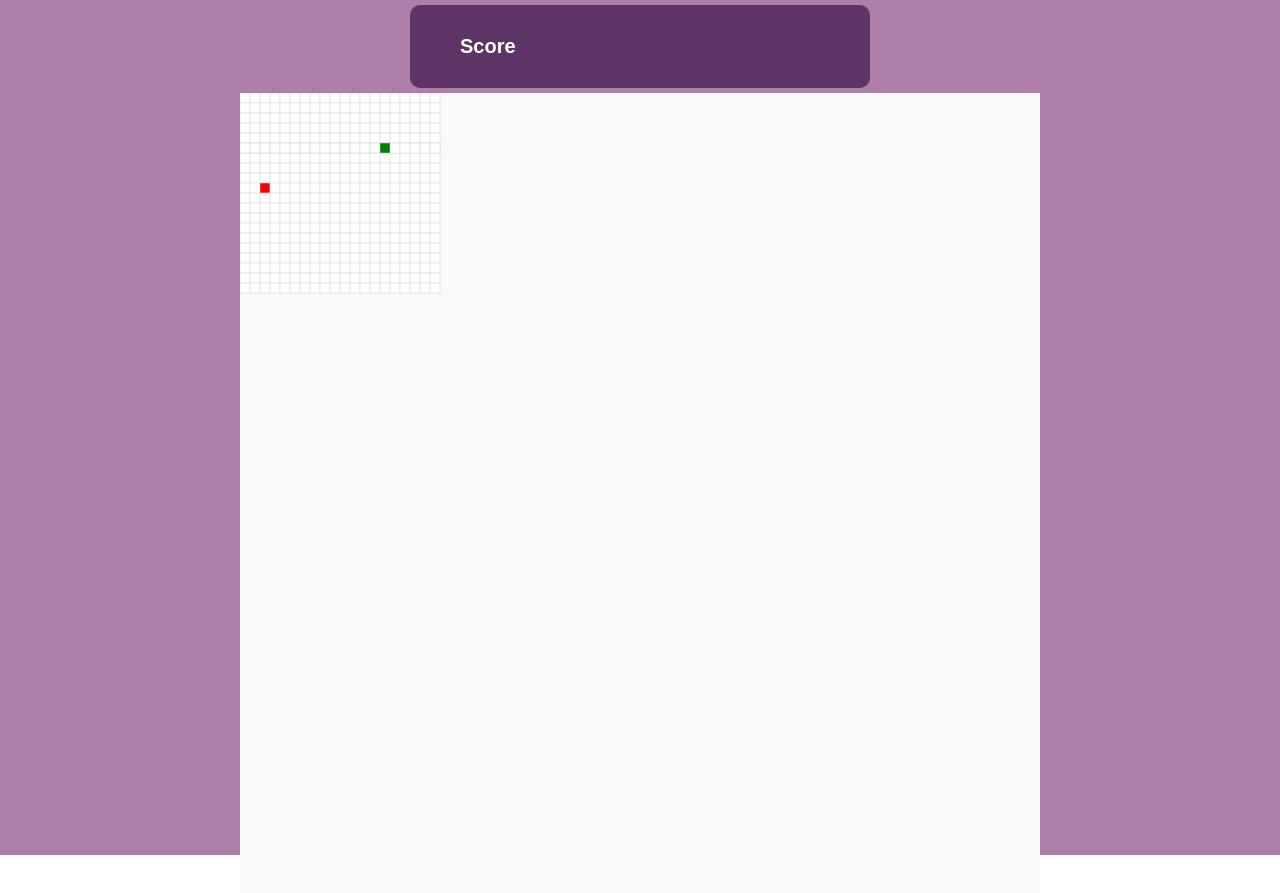
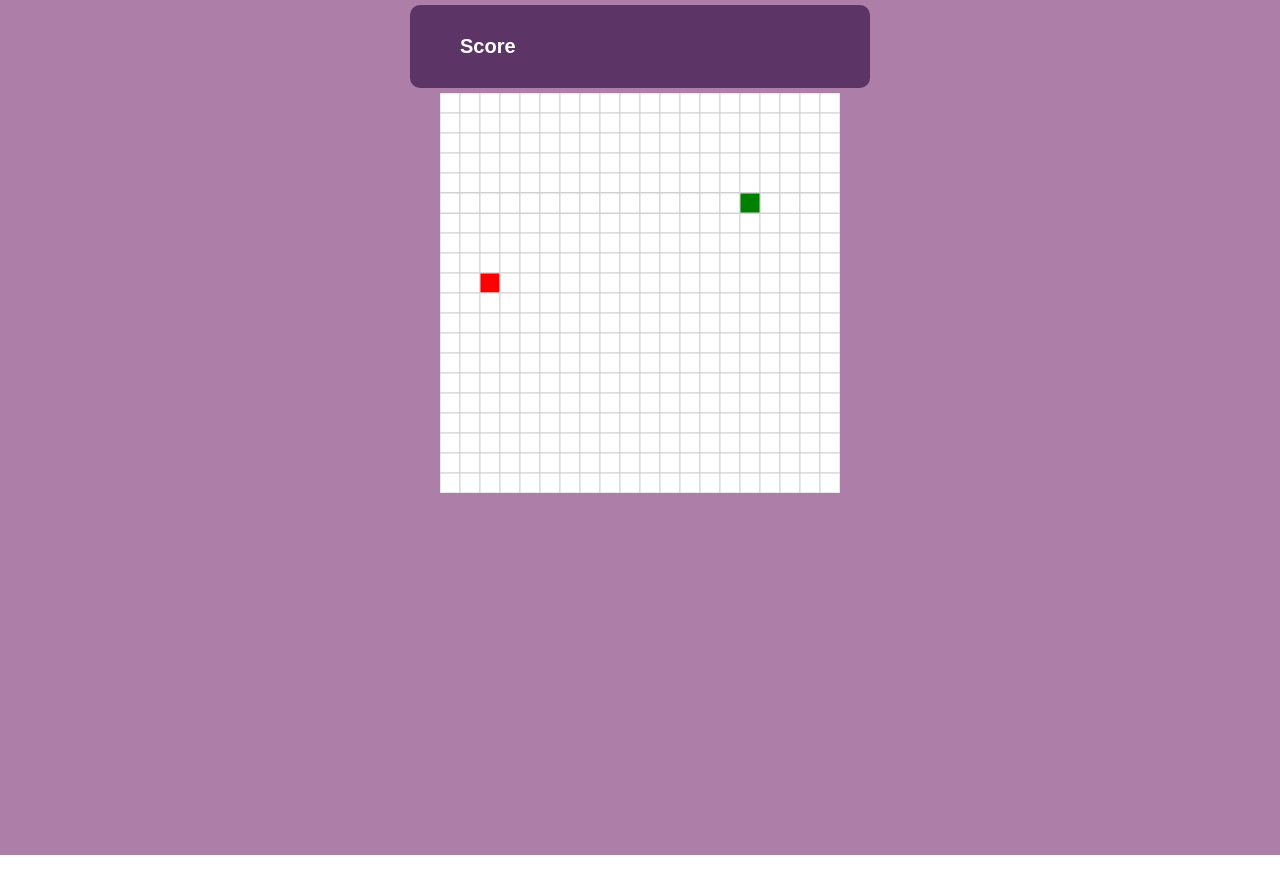
Before and after one commit to forskillzor/snake.PRO2-canvas-based-, a website built with webpack: page src/index.html in a window 1280 px wide. Both pictures are taken after a click on the button "Новая игра". After the commit the page ends 855 px from the top, so only its background shows below. Built offline with nearby package versions, Linux system fonts and the light colour scheme.

Commit message:
delete snake interval, modify game interval

```diff
--- a/src/css/style.css
+++ b/src/css/style.css
@@ -27,11 +27,9 @@ body{
 	border-radius: 10px;
 }
 .game{
-	padding: none;
-	margin: none;
-
-	overflow: hidden;
-	box-sizing: border-box;
+	padding: 0px;
+	margin: 0px;
+    overflow: visible;
 }
 .title{
 	font-weight: 700;
@@ -52,6 +50,9 @@ body{
 	background-color: green;
 }
 .game-wrapper{
+    display: flex;
+	justify-content: center;
+	align-items: center;
 	position: relative;
 	box-sizing: border-box;
 
@@ -64,8 +65,7 @@ body{
 }
 .new-game{
 	position: absolute;
-	top: 350px;
-	left:300px;
+    margin: auto auto;
 
 	padding: 20px 20px;
 
--- a/src/index.html
+++ b/src/index.html
@@ -16,7 +16,7 @@
 			</div>
 		</div>
 		<div class="game-wrapper">
-			<canvas class="game" width="800px" height="800px"></canvas>
+			<canvas class="game"></canvas>
 			<button class="new-game">Новая игра</button>
 		</div>
 	</div><!-- /.app -->
--- a/src/modules/app.js
+++ b/src/modules/app.js
@@ -1,7 +1,14 @@
 import {Game} from './game.js'
+import {game_settings} from "./game.config";
 export class App{
 
 	constructor(){
 		this.game = new Game();
+		this.wrapper = document.querySelector('.game-wrapper')
+        applySettings(this.wrapper);
 	}
 }
+const applySettings = (el) => {
+	el.style.width = game_settings.area_width * game_settings.cell_width + 'px';
+	el.style.height = game_settings.area_height * game_settings.cell_height + 'px';
+};
--- a/src/modules/cell.js
+++ b/src/modules/cell.js
@@ -1,5 +1,8 @@
-import {colors} from './game.config'
+import {colors, game_settings} from './game.config'
+
 const canvas = document.querySelector('.game');
+canvas.width = game_settings.area_width * game_settings.cell_width;
+canvas.height = game_settings.area_height * game_settings.cell_height;
 export const ctx = canvas.getContext('2d');
 
 export class Cell{
--- a/src/modules/game.js
+++ b/src/modules/game.js
@@ -11,17 +11,23 @@ export class Game{
 		this.snake = null;
 		this.isRunning = false;
 		this.KeyboardHandler();
+		this.gameInterval = null;
+	}
+	start(){
 		this.gameInterval = setInterval(() => {
 			if (this.snake.isClosed && this.isRunning){
 				this.gameOver()
 			}
-			// self.$score.textContent = self.snake.body.length-1
-		},10);
-
+			this.snake.move(this.snake.direction);
+		},this.snake.speed);
+	}
+	stop(){
+		clearInterval(this.gameInterval);
 	}
 
 	gameOver(){
-		clearInterval(this.snake.interval);
+		this.stop();
+		delete this.snake;
 		this.isRunning = false;
 		alert('GAME OVER');
 		this.$newButton.classList.remove('hide')
@@ -34,6 +40,7 @@ export class Game{
 		this.snake.newFruit();
 		this.$newButton.classList.add('hide');
 		this.matrix.show();
+		this.start();
 	}
 
 	KeyboardHandler(){
--- a/src/modules/snake.js
+++ b/src/modules/snake.js
@@ -9,7 +9,6 @@ export class Snake{
 		this.y = y;
 		this.direction = 'right';
 		this.speed = 80;
-		this.interval = false;
 		this.isClosed = false;
 		this.body.push([this.x, this.y]);
 		this.reverses = {
@@ -18,9 +17,9 @@ export class Snake{
 			'left': 'right',
 			'right': 'left'
 		};
-		this.interval = setInterval(() => {
-			this.move(this.direction)
-		}, this.speed);
+		// this.interval = setInterval(() => {
+		// 	this.move(this.direction)
+		// }, this.speed);
 	}
 	render(){
 		for (let i = 0; i < this.body.length; i++){
```
